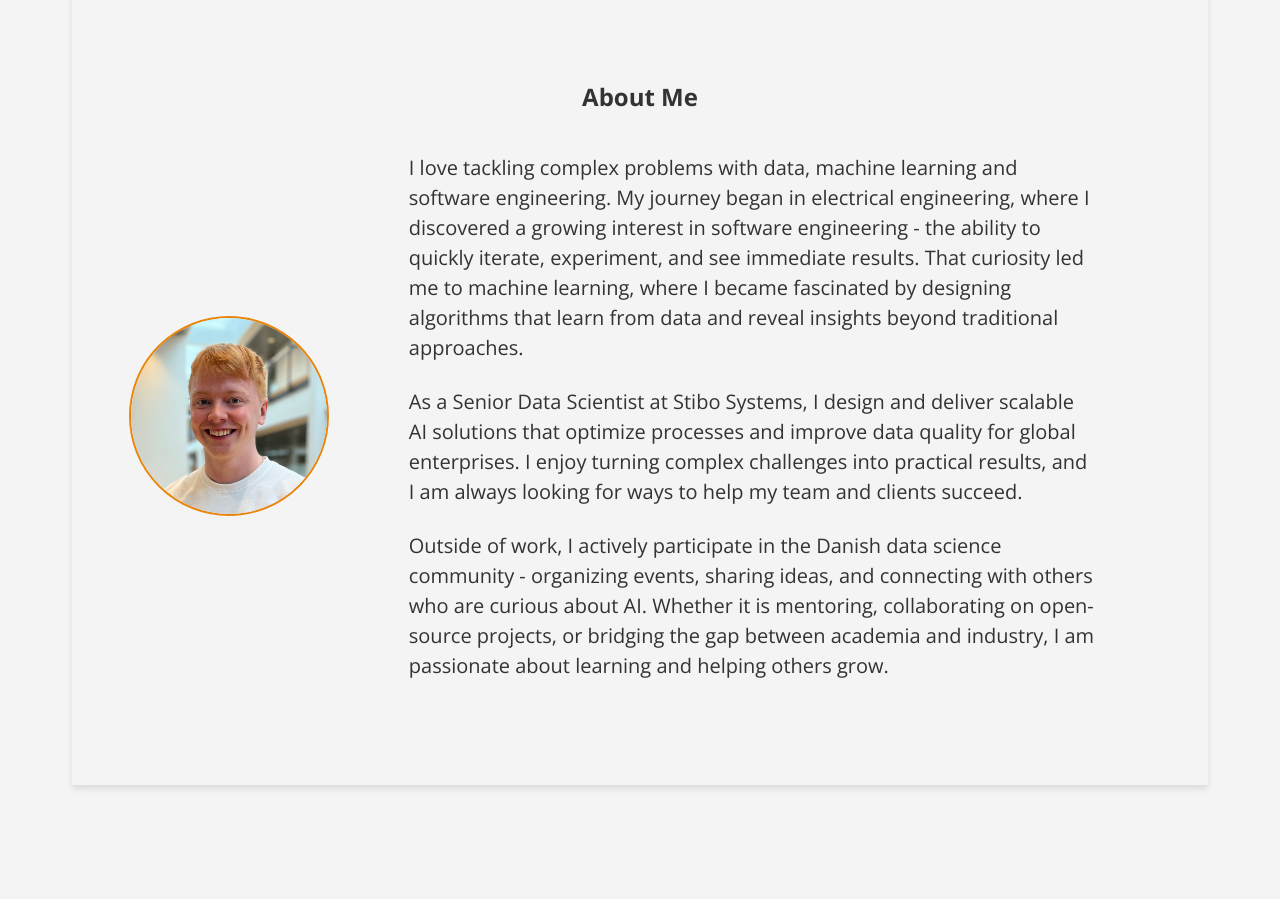
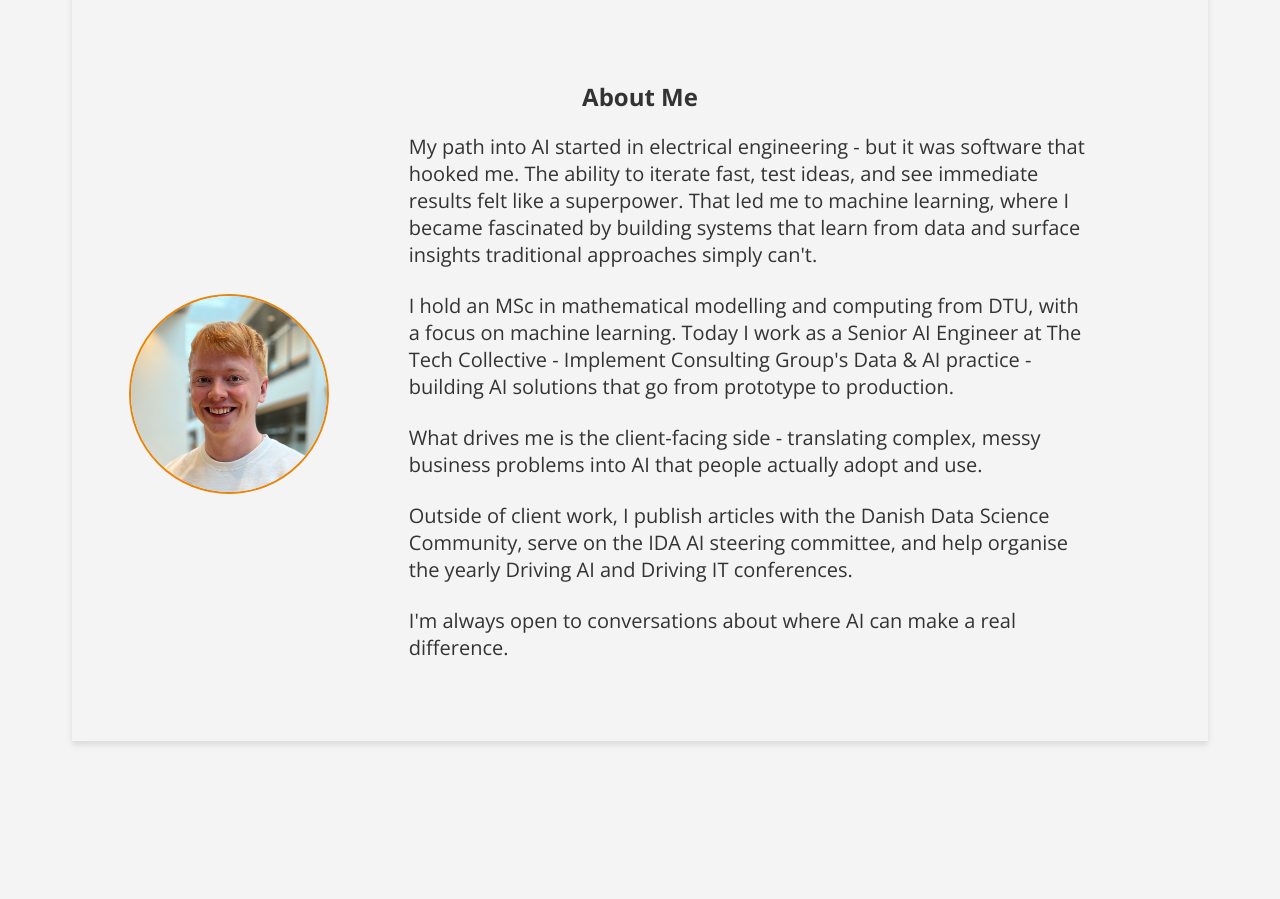
Before and after one commit to simonamtoft/cv-website, a React (Create React App) app: page /about in a window 1280 px wide. Shown: the part 900-1799 px from the top of the page. Built offline with nearby package versions, Linux system fonts and the light colour scheme.

Commit message:
refactor about me text and update it

```diff
--- a/src/components/About.js
+++ b/src/components/About.js
@@ -2,6 +2,7 @@ import React, { useEffect, useRef } from 'react';
 import '../styles/About.css';
 import ProfilePicture from '../assets/profile.jpeg';
 import config from '../config';
+import aboutText from '../data/aboutText.js'
 
 const About = () => {
   const aboutRef = useRef(null);
@@ -40,19 +41,7 @@ const About = () => {
           <img src={ProfilePicture} alt={`${config.personalInfo.name} - ${config.personalInfo.title}`} className='profile-picture' loading="lazy"/>
         </div>
         <div className='about-text'>
-          <p>
-            I love tackling complex problems with data, machine learning and software engineering.
-            My journey began in electrical engineering, where I discovered a growing interest in software engineering - the ability to quickly iterate, experiment, and see immediate results.
-            That curiosity led me to machine learning, where I became fascinated by designing algorithms that learn from data and reveal insights beyond traditional approaches.
-          </p>
-          <p>
-            As a Senior Data Scientist at Stibo Systems, I design and deliver scalable AI solutions that optimize processes and improve data quality
-            for global enterprises. I enjoy turning complex challenges into practical results, and I am always looking for ways to help my team and clients succeed.
-          </p>
-          <p>
-            Outside of work, I actively participate in the Danish data science community - organizing events, sharing ideas, and connecting with others who are curious about AI.
-            Whether it is mentoring, collaborating on open-source projects, or bridging the gap between academia and industry, I am passionate about learning and helping others grow.
-          </p>
+          {aboutText}
         </div>
       </div>
     </section>
--- /dev/null
+++ b/src/data/aboutText.js
@@ -0,0 +1,13 @@
+const aboutText = <>
+My path into AI started in electrical engineering - but it was software that hooked me. The ability to iterate fast, test ideas, and see immediate results felt like a superpower. That led me to machine learning, where I became fascinated by building systems that learn from data and surface insights traditional approaches simply can't.
+<p></p>
+I hold an MSc in mathematical modelling and computing from DTU, with a focus on machine learning. Today I work as a Senior AI Engineer at The Tech Collective - Implement Consulting Group's Data & AI practice - building AI solutions that go from prototype to production.
+<p></p>
+What drives me is the client-facing side - translating complex, messy business problems into AI that people actually adopt and use.
+<p></p>
+Outside of client work, I publish articles with the Danish Data Science Community, serve on the IDA AI steering committee, and help organise the yearly Driving AI and Driving IT conferences.
+<p></p>
+I'm always open to conversations about where AI can make a real difference.
+</>
+
+export default aboutText
```
